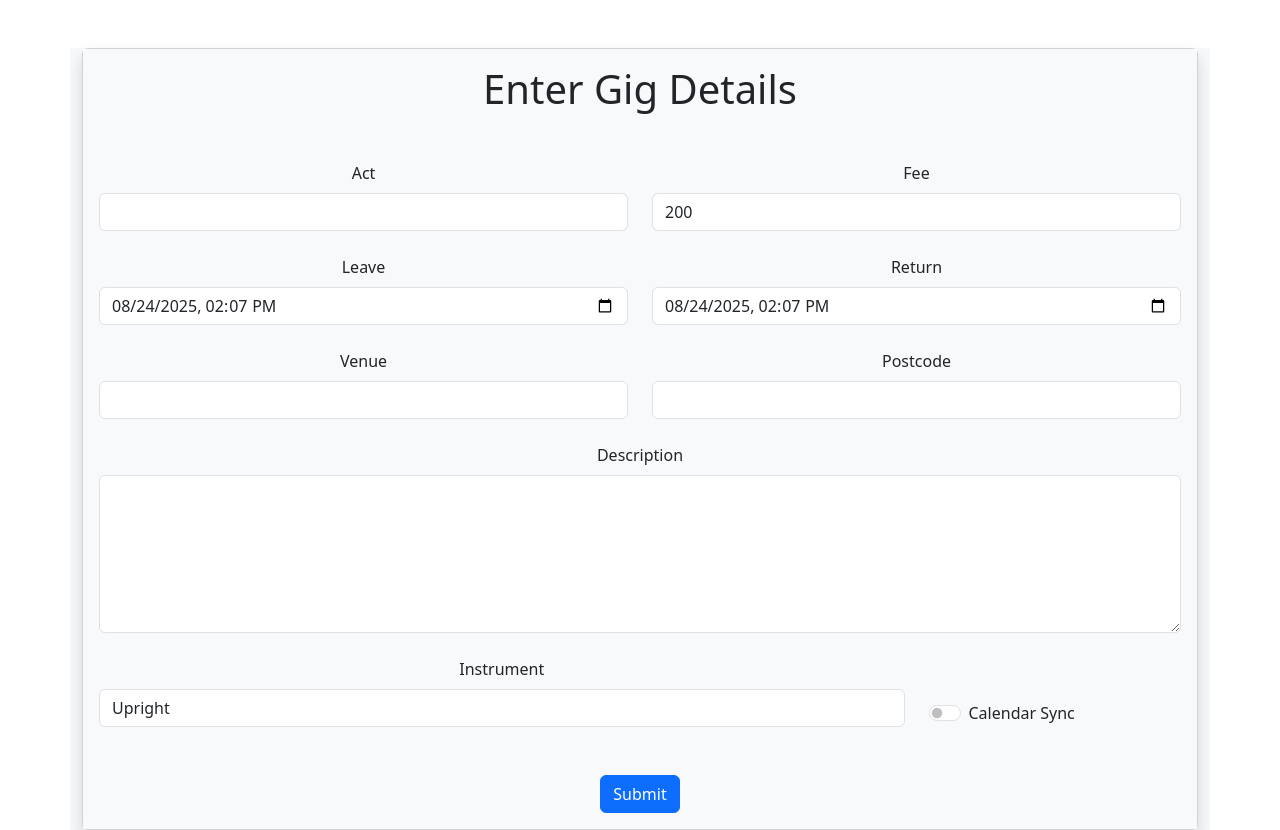
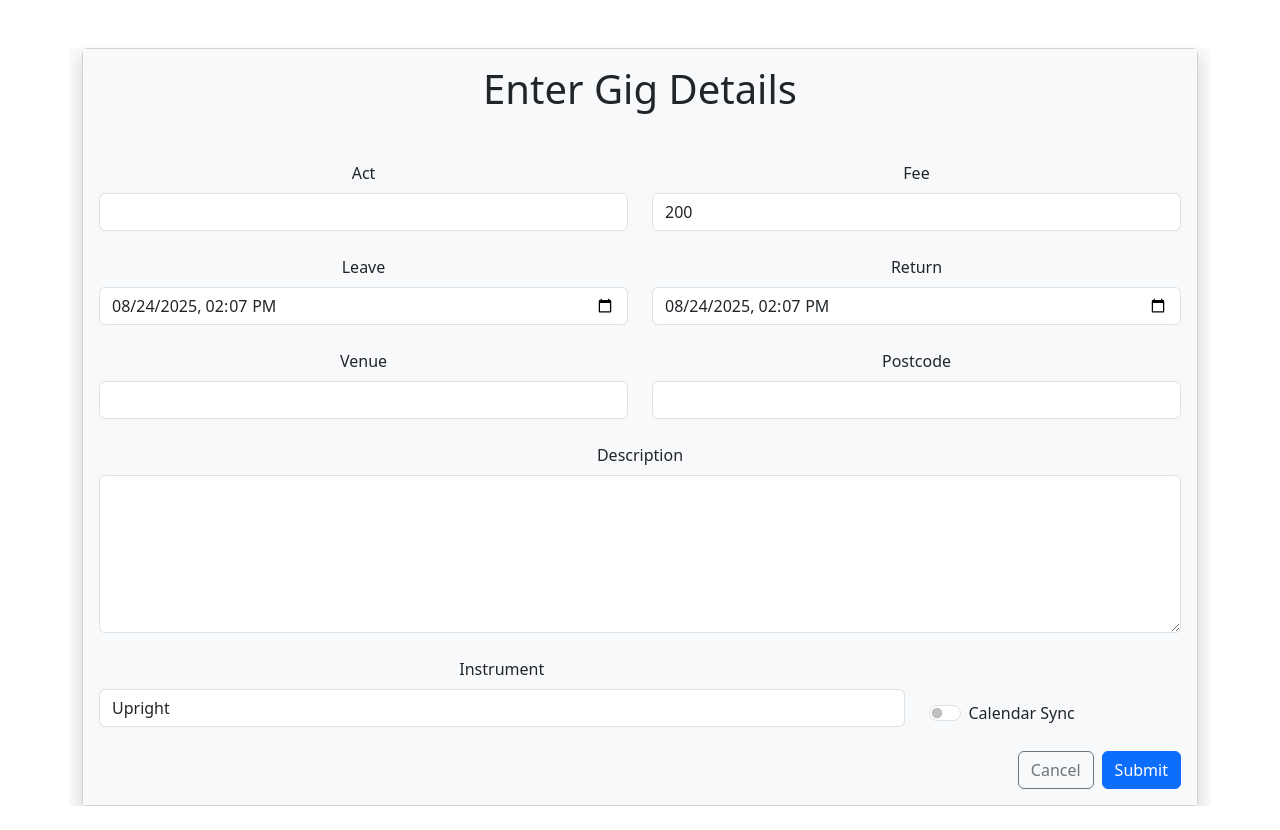
Before and after one commit to sharkand73/Gig-Diary, a React (Create React App) app: page /new in a window 1280 px wide. After the commit the page ends 806 px from the top, so only its background shows below. Built offline with nearby package versions, Linux system fonts and the light colour scheme.

Commit message:
Add cancel button to form

```diff
--- a/src/pages/New.tsx
+++ b/src/pages/New.tsx
@@ -25,7 +25,7 @@ function New() {
         const timeoutId = setTimeout(() => controller.abort(), 3000); // 3 second timeout
 
         try {
-            const gigService : IGigService = ServiceContainer.getGigService();
+            const gigService: IGigService = ServiceContainer.getGigService();
             const newGig = await gigService.create(formData as any, controller.signal);
             console.log('Created gig:', newGig);
             clearTimeout(timeoutId);
@@ -38,11 +38,11 @@ function New() {
     }
 
     function onTextChange(e: any) {
-        setFormData({...formData, [e.target.id]: e.target.value});
+        setFormData({ ...formData, [e.target.id]: e.target.value });
     }
 
     function onCheckboxChange(e: any) {
-        setFormData({...formData, calendarSync: e.target.checked});
+        setFormData({ ...formData, calendarSync: e.target.checked });
     }
 
 
@@ -116,7 +116,11 @@ function New() {
                             </div>
                         </div>
 
-                        <button type="submit" className="btn btn-primary mt-4">Submit</button>
+                        <div className="text-end mt-4">
+                            <button type="button" className="btn btn-outline-secondary me-2" onClick={() => navigate('/list')}>Cancel</button>
+                            <button type="submit" className="btn btn-primary">Submit</button>
+                        </div>
+
                     </form>
                 </div>
             </div>
```
